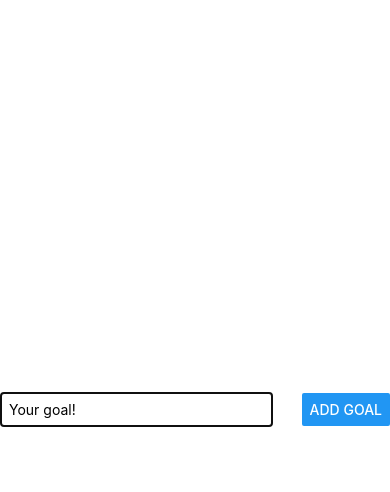
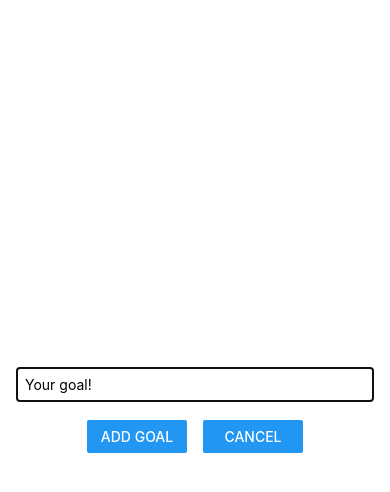
Before and after one commit to Luphumzo/React-Native-GoalsApp, a React Native app: screen / in a window 390 px wide. Both pictures are taken after a click on the button "ADD NEW GOAL". Shown: the top 492 px of the page. Built offline with nearby package versions, Linux system fonts and the light colour scheme.

Commit message:
styling modal overlay

```diff
--- a/App.tsx
+++ b/App.tsx
@@ -14,12 +14,17 @@
     setModalIsVisible(true);
   }
 
+  function endAddGoalHandler() {
+    setModalIsVisible(false);
+  }
+
   function addGoalHandler(enteredGoalText: string) {
     const randomId = Math.random();
     setCourseGoals((currentCourseGoals) => [
       ...currentCourseGoals,
       { text: enteredGoalText, id: randomId },
     ]);
+    endAddGoalHandler();
   }
 
   function deleteGoalHandler(id: string) {
@@ -35,7 +40,11 @@
         color="purple"
         onPress={startAddGoalHandler}
       />
-      <GoalInput onAddGoal={addGoalHandler} visible={modalIsVisible} />
+      <GoalInput
+        onAddGoal={addGoalHandler}
+        visible={modalIsVisible}
+        onCancel={endAddGoalHandler}
+      />
       <View style={styles.goalsContainer}>
         <FlatList
           data={courseGoals}
--- a/components/GoalInput.tsx
+++ b/components/GoalInput.tsx
@@ -22,7 +22,14 @@
           onChangeText={goalInputHandler}
           value={enteredGoalText}
         />
-        <Button title="Add Goal" onPress={addGoalHandler} />
+        <View style={styles.buttonContainer}>
+          <View style={styles.button}>
+            <Button title="Add Goal" onPress={addGoalHandler} />
+          </View>
+          <View style={styles.button}>
+            <Button title="Cancel" onPress={props.onCancel} />
+          </View>
+        </View>
       </View>
     </Modal>
   );
@@ -31,19 +38,28 @@
 const styles = StyleSheet.create({
   inputContainer: {
     flex: 1,
-    flexDirection: "row",
-    justifyContent: "space-between",
+    flexDirection: "column",
+    justifyContent: "center",
     alignItems: "center",
     marginBottom: 24,
+    padding: 16,
     borderBottomWidth: 1,
     borderBottomColor: "grey",
   },
   textInput: {
     borderWidth: 1,
     borderColor: "grey",
-    width: "70%",
-    marginRight: 8,
+    width: "100%",
     padding: 8,
   },
+  buttonContainer: {
+    marginTop: 18,
+    flexDirection: "row",
+  },
+  button: {
+    width: 100,
+    marginHorizontal: 8,
+  },
 });
+
 export default GoalInput;
```
